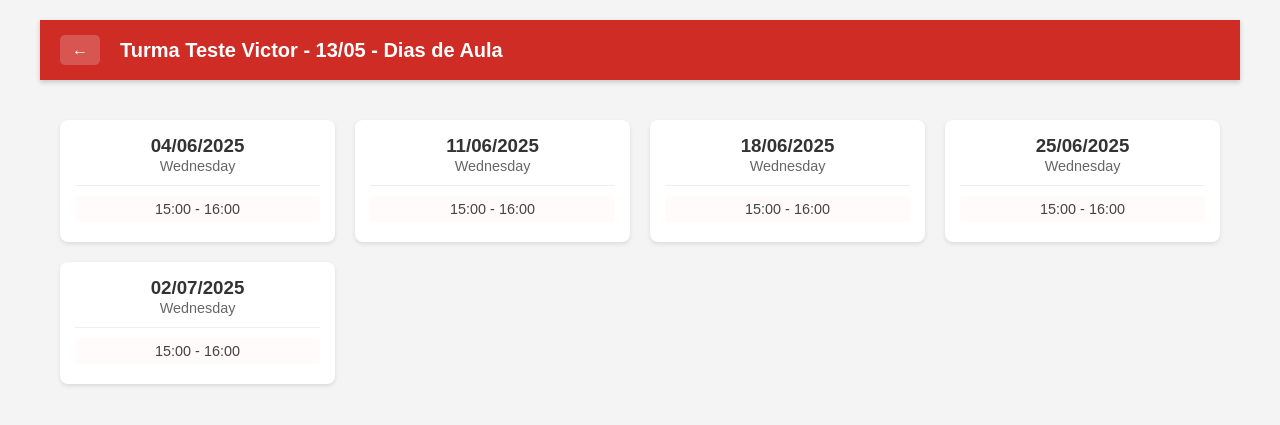
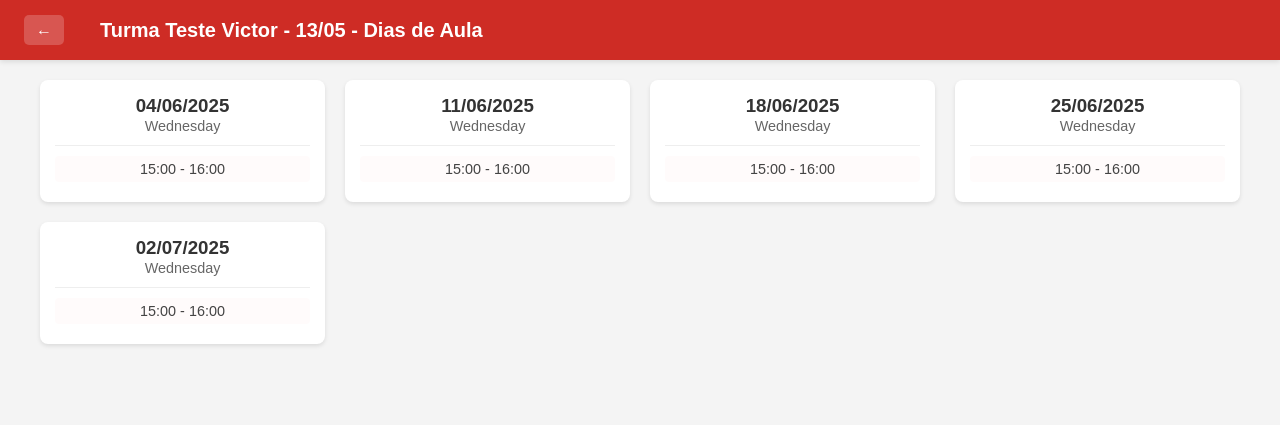
Before and after one commit to GabrielAraujo578/Projeto2-G1, a Django app: page /turmas/11/dias/ in a window 1280 px wide. Shown: the top 425 px of the page. Run offline with Django 5.2, Linux system fonts and the light colour scheme; a user stored in the database is signed in; data comes from the database, SQL or seed files in the repository; both versions use the stored data as it was after the commit.

Commit message:
Estilizando presenças

```diff
--- a/solidare/portal/templates/chat_aluno.html
+++ b/solidare/portal/templates/chat_aluno.html
@@ -81,7 +81,7 @@
     }
 </style>
 
-<button onclick="history.back()" class="back-button">⬅</button>
+<a href="{% url 'pagina_aluno' %}" class="back-button">⬅</a>
 
 <div class="chat-container">
     <div class="chat-header">
--- a/solidare/portal/templates/dias_aula.html
+++ b/solidare/portal/templates/dias_aula.html
@@ -8,13 +8,20 @@
     }
 
     .header {
+        position: fixed;
         background-color: #CE2C25;
         color: white;
         height: 60px;
         display: flex;
         align-items: center;
-        padding: 0 20px;
-        box-shadow: 0 2px 5px rgba(0,0,0,0.2);
+        padding: 1rem 1.5rem;
+        box-shadow: 0 2px 5px rgba(0, 0, 0, 0.1);
+        box-sizing: border-box;
+        top: 0;
+        left: 0;
+        width: 100vw;
+        z-index: 1000;
+        gap: 1rem;
     }
 
     .header a {
@@ -40,7 +47,7 @@
     .container {
         max-width: 1200px;
         margin: 0 auto;
-        padding: 20px;
+        padding-top: 30px;
     }
 
     .dias-grid {
```
Also changed, not shown: solidare/portal/templates/listar_turmas.html (+11 -4 lines), solidare/db.sqlite3.
